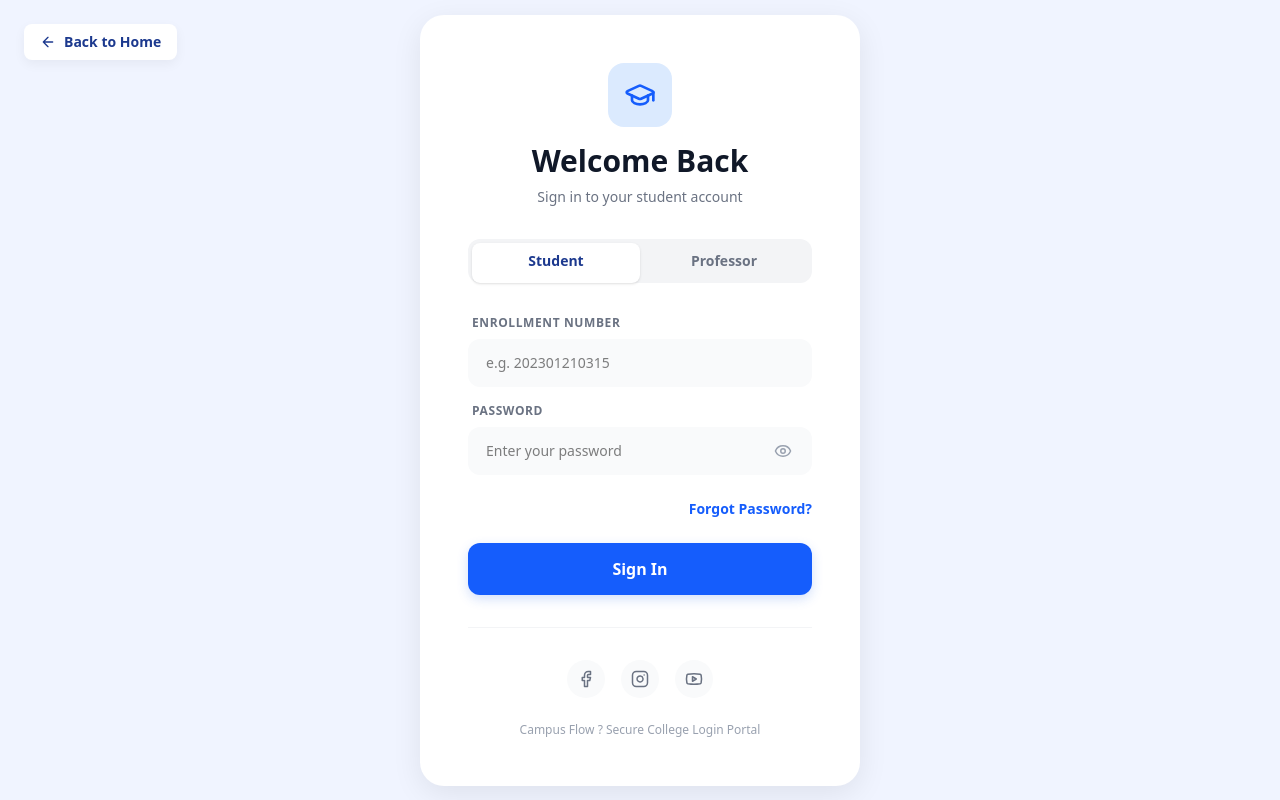
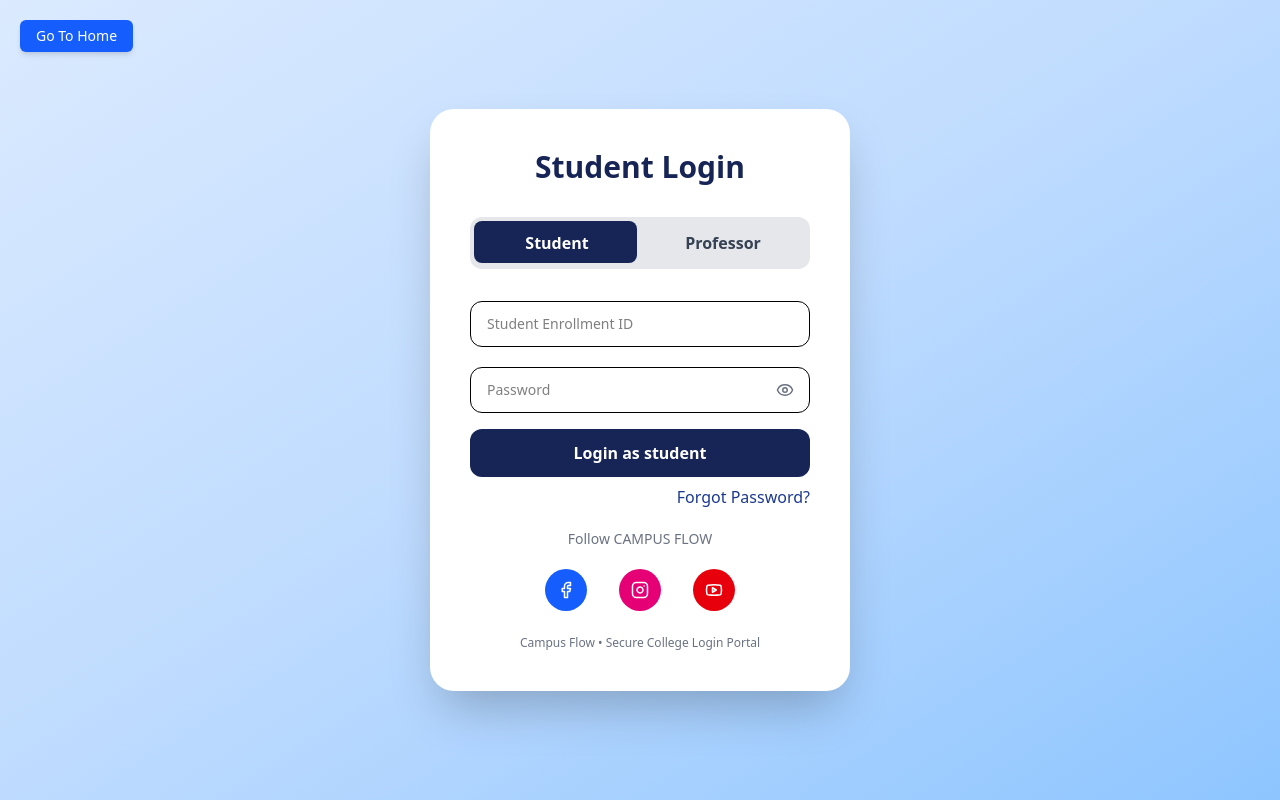
Before and after one commit to bhautikhadiya11/college-managemant-system, a React (Vite) app: page /signin in a window 1280 px wide. Built offline with nearby package versions, Linux system fonts and the light colour scheme.

Commit message:
revert: Restore original SignIn.jsx UI based on user preference

```diff
--- a/src/pages/SignIn.jsx
+++ b/src/pages/SignIn.jsx
@@ -1,6 +1,6 @@
 import { useEffect, useState } from "react";
 import { useNavigate, useLocation } from "react-router-dom";
-import { Eye, EyeOff, Facebook, Instagram, Youtube, GraduationCap, AlertCircle } from "lucide-react";
+import { Eye, EyeOff, Facebook, Instagram, Youtube } from "lucide-react";
 import axios from "axios";
 
 const SignIn = () => {
@@ -150,40 +150,33 @@ const SignIn = () => {
 
   return (
     <div className="relative min-h-screen flex items-center justify-center
-      bg-[#f0f4ff] px-4 sm:px-6">
+      bg-gradient-to-br from-blue-100 via-blue-200 to-blue-300 px-4 sm:px-6">
 
       <button
         onClick={() => navigate("/")}
-        className="absolute top-4 left-4 sm:top-6 sm:left-6
-        bg-white text-blue-900 text-xs sm:text-sm
-        px-4 py-2 rounded-lg font-semibold
-        shadow-[0_4px_12px_rgba(0,0,0,0.05)] hover:shadow-[0_4px_16px_rgba(0,0,0,0.1)] hover:bg-blue-50 transition cursor-pointer flex items-center gap-2"
+        className="absolute top-4 left-4 sm:top-5 sm:left-5
+        bg-blue-600 text-white text-xs sm:text-sm
+        px-3 sm:px-4 py-1.5 rounded-md font-medium
+        shadow-md hover:bg-blue-700 transition cursor-pointer"
       >
-        <svg width="16" height="16" viewBox="0 0 24 24" fill="none" stroke="currentColor" strokeWidth="2" strokeLinecap="round" strokeLinejoin="round"><path d="M19 12H5M12 19l-7-7 7-7"/></svg>
-        Back to Home
+        Go To Home
       </button>
 
-      <div className={`bg-white rounded-[24px] shadow-[0_8px_30px_rgb(0,0,0,0.08)]
-        p-7 sm:p-10 lg:p-12
-        w-full max-w-[440px]
+      <div className={`bg-white rounded-3xl shadow-2xl
+        p-6 sm:p-8 lg:p-10
+        w-full max-w-[420px]
         transition-all duration-700 ease-out
         ${show ? "opacity-100 translate-y-0 scale-100" : "opacity-0 translate-y-8 scale-95"}`}>
 
-        <div className="mb-8 text-center">
-          <div className="w-16 h-16 bg-blue-100 text-blue-600 rounded-2xl flex items-center justify-center mx-auto mb-4">
-             <GraduationCap size={32} />
-          </div>
-          <h2 className="text-2xl sm:text-3xl font-bold text-gray-900">
-            Welcome Back
-          </h2>
-          <p className="text-sm text-gray-500 mt-2">Sign in to your {role} account</p>
-        </div>
+        <h2 className="text-2xl sm:text-3xl font-bold text-center mb-6 sm:mb-8 text-blue-950">
+          {role === "student" ? "Student Login" : "Professor Login"}
+        </h2>
 
-        <div className="relative flex bg-gray-100 rounded-xl p-1 mb-8">
+        <div className="relative flex bg-gray-200 rounded-xl p-1 mb-6 sm:mb-8">
           <span
-            className={`absolute top-1 h-10 w-[calc(50%-4px)]
-            bg-white shadow-sm rounded-lg transition-transform duration-300 ease-in-out
-            ${role === "professor" ? "translate-x-full" : "translate-x-0"}`}
+            className={`absolute top-1 left-1 h-10 sm:h-10.5 w-[48%]
+            bg-blue-950 rounded-lg transition-all
+            ${role === "professor" ? "translate-x-full" : ""}`}
           />
 
           <button
@@ -194,8 +187,8 @@ const SignIn = () => {
               setUserId("");
               setPassword("");
             }}
-            className={`relative z-10 w-1/2 py-2 font-semibold text-sm cursor-pointer transition-colors
-            ${role === "student" ? "text-blue-900" : "text-gray-500 hover:text-gray-700"}`}
+            className={`relative z-10 w-1/2 py-2.5 font-semibold cursor-pointer
+            ${role === "student" ? "text-white" : "text-gray-700"}`}
           >
             Student
           </button>
@@ -208,47 +201,43 @@ const SignIn = () => {
               setUserId("");
               setPassword("");
             }}
-            className={`relative z-10 w-1/2 py-2 font-semibold text-sm cursor-pointer transition-colors
-            ${role === "professor" ? "text-blue-900" : "text-gray-500 hover:text-gray-700"}`}
+            className={`relative z-10 w-1/2 py-2.5 font-semibold cursor-pointer
+            ${role === "professor" ? "text-white" : "text-gray-700"}`}
           >
             Professor
           </button>
         </div>
 
         {apiError && (
-          <div className="mb-5 p-3 bg-red-50 border border-red-100 rounded-xl flex items-center gap-2">
-            <AlertCircle size={16} className="text-red-500 flex-shrink-0" />
-            <p className="text-red-600 text-sm">{apiError}</p>
+          <div className="mb-4 p-3 bg-red-50 border border-red-200 rounded-lg">
+            <p className="text-red-600 text-sm text-center">{apiError}</p>
           </div>
         )}
 
-        <div className="mb-4">
-          <label className="block text-xs font-semibold text-gray-500 uppercase tracking-wider mb-2 ml-1">
-            {role === "student" ? "Enrollment Number" : "Email Address"}
-          </label>
+        <div className="mb-2">
           <input
             type="text"
             value={userId}
             onChange={(e) => setUserId(e.target.value)}
             onKeyPress={handleKeyPress}
             disabled={loading}
-            placeholder={role === "student" ? "e.g. 202301210315" : "e.g. professor@college.edu"}
+            placeholder={role === "student"
+              ? "Student Enrollment ID"
+              : "Professor Email ID"}
             autoComplete="off"
-            className={`w-full border-2 rounded-xl
-            px-4 py-3 text-sm outline-none transition-all
-            focus:border-blue-500 focus:bg-white bg-gray-50
-            ${errors.userId ? "border-red-400" : "border-transparent hover:border-gray-200"}
-            ${loading ? "opacity-60 cursor-not-allowed" : ""}`}
+            className={`w-full border rounded-xl
+            px-4 py-2.5 sm:py-3 text-sm outline-none mb-3
+            focus:ring-2 focus:ring-blue-500
+            ${errors.userId ? "border-red-500" : ""}
+            ${loading ? "bg-gray-100 cursor-not-allowed" : ""}`}
           />
+
           {errors.userId && (
-            <p className="text-red-500 text-xs mt-1.5 ml-1">{errors.userId}</p>
+            <p className="text-red-500 text-xs mt-1">{errors.userId}</p>
           )}
         </div>
 
-        <div className="mb-6">
-          <label className="block text-xs font-semibold text-gray-500 uppercase tracking-wider mb-2 ml-1">
-            Password
-          </label>
+        <div className="mb-4">
           <div className="relative">
             <input
               type={showPassword ? "text" : "password"}
@@ -256,78 +245,96 @@ const SignIn = () => {
               onChange={(e) => setPassword(e.target.value)}
               onKeyPress={handleKeyPress}
               disabled={loading}
-              placeholder="Enter your password"
+              placeholder="Password"
               autoComplete="new-password"
-              className={`w-full border-2 rounded-xl
-              px-4 py-3 pr-12 text-sm outline-none transition-all
-              focus:border-blue-500 focus:bg-white bg-gray-50
-              ${errors.password ? "border-red-400" : "border-transparent hover:border-gray-200"}
-              ${loading ? "opacity-60 cursor-not-allowed" : ""}`}
+              className={`w-full border rounded-xl
+              px-4 py-2.5 sm:py-3 pr-12 text-sm outline-none
+              focus:ring-2 focus:ring-blue-500
+              ${errors.password ? "border-red-500" : ""}
+              ${loading ? "bg-gray-100 cursor-not-allowed" : ""}`}
             />
+
             <button
               type="button"
               onClick={() => setShowPassword(!showPassword)}
               disabled={loading}
-              className="absolute right-3 top-1/2 -translate-y-1/2
-              p-2 text-gray-400 hover:text-gray-600 hover:bg-gray-100 rounded-lg transition-colors cursor-pointer
+              className="absolute right-4 top-1/2 -translate-y-1/2
+              text-gray-500 hover:text-blue-700 cursor-pointer
               disabled:opacity-50 disabled:cursor-not-allowed"
             >
               {showPassword ? <EyeOff size={18} /> : <Eye size={18} />}
             </button>
           </div>
+
           {errors.password && (
-            <p className="text-red-500 text-xs mt-1.5 ml-1">{errors.password}</p>
+            <p className="text-red-500 text-xs mt-1">{errors.password}</p>
           )}
         </div>
 
-        <div className="flex justify-end mb-6">
+        <button
+          onClick={handleSubmit}
+          disabled={loading}
+          className={`w-full bg-blue-950 text-white
+          py-2.5 sm:py-3 rounded-xl font-semibold
+          transition cursor-pointer
+          ${loading
+            ? "opacity-70 cursor-not-allowed hover:scale-100"
+            : "hover:scale-[1.03]"}`}
+        >
+          {loading ? (
+            <span className="flex items-center justify-center gap-2">
+              <svg className="animate-spin h-5 w-5 text-white" xmlns="http://www.w3.org/2000/svg" fill="none" viewBox="0 0 24 24">
+                <circle className="opacity-25" cx="12" cy="12" r="10" stroke="currentColor" strokeWidth="4"></circle>
+                <path className="opacity-75" fill="currentColor" d="M4 12a8 8 0 018-8V0C5.373 0 0 5.373 0 12h4zm2 5.291A7.962 7.962 0 014 12H0c0 3.042 1.135 5.824 3 7.938l3-2.647z"></path>
+              </svg>
+              Authenticating...
+            </span>
+          ) : (
+            `Login as ${role}`
+          )}
+        </button>
+
+        <div className="flex justify-center sm:justify-end mb-5">
           <button
             onClick={() => navigate("/forgot-password")}
             disabled={loading}
-            className="text-sm font-semibold text-blue-600 hover:text-blue-800 cursor-pointer
-            transition-colors disabled:opacity-50 disabled:cursor-not-allowed"
+            className="text-l text-blue-900 pt-2 cursor-pointer
+            hover:underline transition duration-200
+            disabled:opacity-50 disabled:cursor-not-allowed"
           >
             Forgot Password?
           </button>
         </div>
 
-        <button
-          onClick={handleSubmit}
-          disabled={loading}
-          className={`w-full bg-blue-600 hover:bg-blue-700 text-white
-          py-3.5 rounded-xl font-semibold shadow-[0_4px_12px_rgba(37,99,235,0.2)]
-          transition-all cursor-pointer flex items-center justify-center gap-2
-          ${loading ? "opacity-70 cursor-not-allowed" : "hover:-translate-y-0.5 hover:shadow-[0_6px_16px_rgba(37,99,235,0.3)]"}`}
-        >
-          {loading ? (
-            <>
-              <svg className="animate-spin h-5 w-5" xmlns="http://www.w3.org/2000/svg" fill="none" viewBox="0 0 24 24">
-                <circle className="opacity-25" cx="12" cy="12" r="10" stroke="currentColor" strokeWidth="4"></circle>
-                <path className="opacity-75" fill="currentColor" d="M4 12a8 8 0 018-8V0C5.373 0 0 5.373 0 12h4zm2 5.291A7.962 7.962 0 014 12H0c0 3.042 1.135 5.824 3 7.938l3-2.647z"></path>
-              </svg>
-              <span>Authenticating...</span>
-            </>
-          ) : (
-            <span>Sign In</span>
-          )}
-        </button>
+        <div className="mt-2">
+          <p className="text-center text-sm text-gray-500 mb-5">
+            Follow CAMPUS FLOW
+          </p>
 
-        <div className="mt-8 pt-8 border-t border-gray-100">
-          <div className="flex items-center justify-center gap-4">
-            <a href="https://www.facebook.com/LJUniversity" target="_blank" rel="noopener noreferrer" className="p-2.5 rounded-full bg-gray-50 text-gray-500 hover:bg-[#1877F2] hover:text-white transition-all">
+          <div className="flex justify-center gap-6 sm:gap-8">
+            <a href="https://www.facebook.com/LJUniversity"
+               target="_blank" rel="noopener noreferrer"
+               className="p-3 rounded-full bg-blue-600 text-white hover:scale-110 transition">
               <Facebook size={18} />
             </a>
-            <a href="https://www.instagram.com/LJBCA/" target="_blank" rel="noopener noreferrer" className="p-2.5 rounded-full bg-gray-50 text-gray-500 hover:bg-[#E4405F] hover:text-white transition-all">
+
+            <a href="https://www.instagram.com/LJBCA/"
+               target="_blank" rel="noopener noreferrer"
+               className="p-3 rounded-full bg-pink-600 text-white hover:scale-110 transition">
               <Instagram size={18} />
             </a>
-            <a href="https://www.youtube.com/@LJCCA" target="_blank" rel="noopener noreferrer" className="p-2.5 rounded-full bg-gray-50 text-gray-500 hover:bg-[#FF0000] hover:text-white transition-all">
+
+            <a href="https://www.youtube.com/@LJCCA"
+               target="_blank" rel="noopener noreferrer"
+               className="p-3 rounded-full bg-red-600 text-white hover:scale-110 transition">
               <Youtube size={18} />
             </a>
           </div>
-          <p className="text-xs text-center text-gray-400 mt-6">
-            Campus Flow ? Secure College Login Portal
-          </p>
         </div>
+
+        <p className="text-xs text-center text-gray-500 mt-6">
+          Campus Flow • Secure College Login Portal
+        </p>
       </div>
     </div>
   );
```
